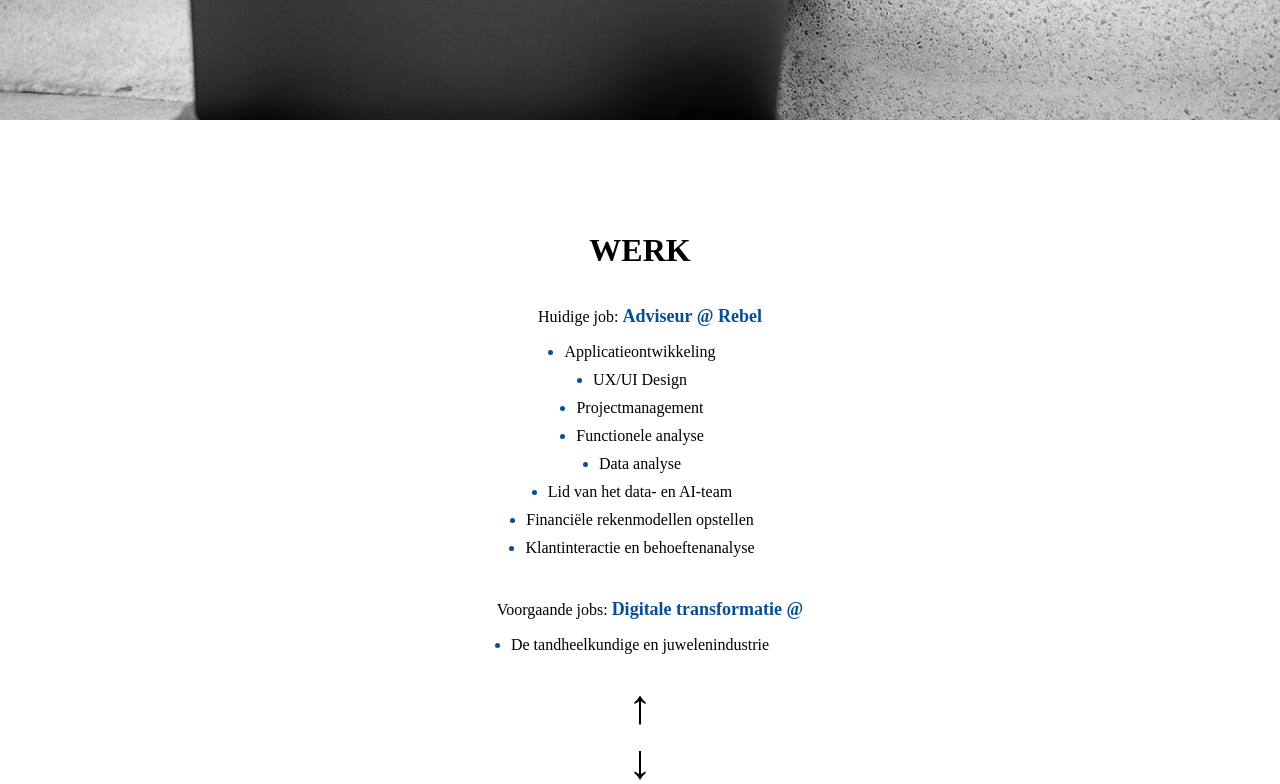
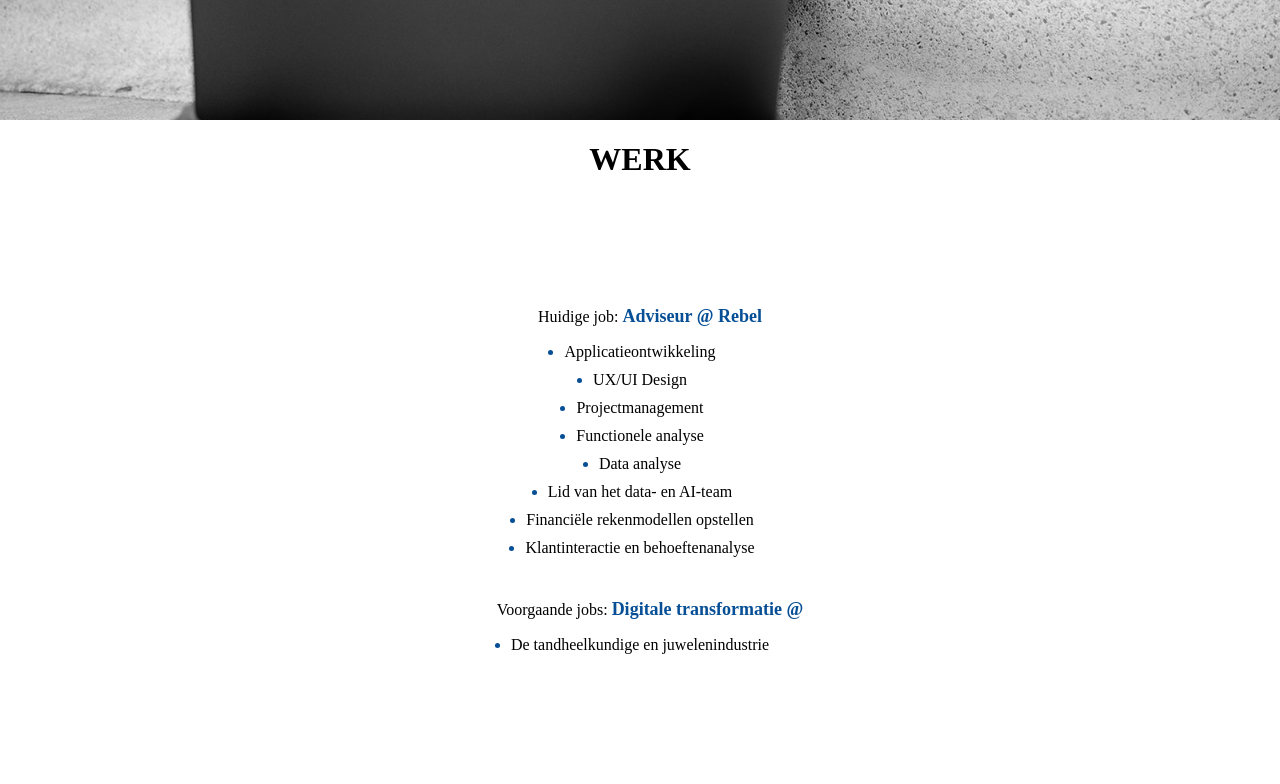
Before and after one commit to ThymenPrive/CV-Clone, a React (Create React App) app: page / in a window 1280 px wide. Shown: the part 680-1464 px from the top of the page. Built offline with nearby package versions, Linux system fonts and the light colour scheme.

Commit message:
add helper div to other sections

```diff
--- a/src/components/AboutMe.js
+++ b/src/components/AboutMe.js
@@ -21,6 +21,8 @@ const AboutMe = () => {
 
   return (
     <div className="aboutme-container wrapper" id="aboutme">
+      <div className="wrapper__container">
+        <div className="wrapper__container-inner">
           <h1 className="header">OVER MIJ</h1>
           <p>Dit is de About Me sectie. Hier vertel ik iets over mezelf.</p>
           <div className="navigation-arrows">
@@ -44,6 +46,8 @@ const AboutMe = () => {
             </div>
           </div>
         </div>
+      </div>
+    </div>
   );
 };
 
--- a/src/components/CV.js
+++ b/src/components/CV.js
@@ -22,7 +22,7 @@ const CV = ({ showStip }) => {
   return (
     <div className="cv-container wrapper" id="cv">
       <div className="wrapper__container">
-        <div className="wrapper__container-inner">
+        <div className="wrapper__container-inner jc-between">
           <div className="CV-blok-1">
             <h1 className="header">WERK</h1>
           </div>
--- a/src/components/CV2.js
+++ b/src/components/CV2.js
@@ -56,7 +56,7 @@ const CV2 = () => {
   return (
     <div className="cv2-container wrapper" id="cv2">
       <div className="wrapper__container">
-        <div className="wrapper__container-inner jc-beetwen">
+        <div className="wrapper__container-inner jc-between">
           <div className="CV2Blok1">
             <div className="CV2-blok-1">
               <h1 className="headerCV2">OPLEIDINGEN</h1>
--- a/src/components/Skills.js
+++ b/src/components/Skills.js
@@ -21,6 +21,8 @@ const Skills = () => {
 
   return (
     <div className="skills-container wrapper" id="skills">
+      <div className="wrapper__container">
+        <div className="wrapper__container-inner">
           <h1 className="header">SKILLS</h1>
           <p>Dit is de Skills sectie.</p>
           <div className="navigation-arrows">
@@ -44,6 +46,8 @@ const Skills = () => {
             </div>
           </div>
         </div>
+      </div>
+    </div>
   );
 };
 
--- a/src/index.css
+++ b/src/index.css
@@ -70,6 +70,6 @@ body {
   text-align: center;
 }
 
-.jc-beetwen {
+.jc-between {
   justify-content: space-between;
 }
```
Lines whose indentation alone changed are shown as unchanged.
